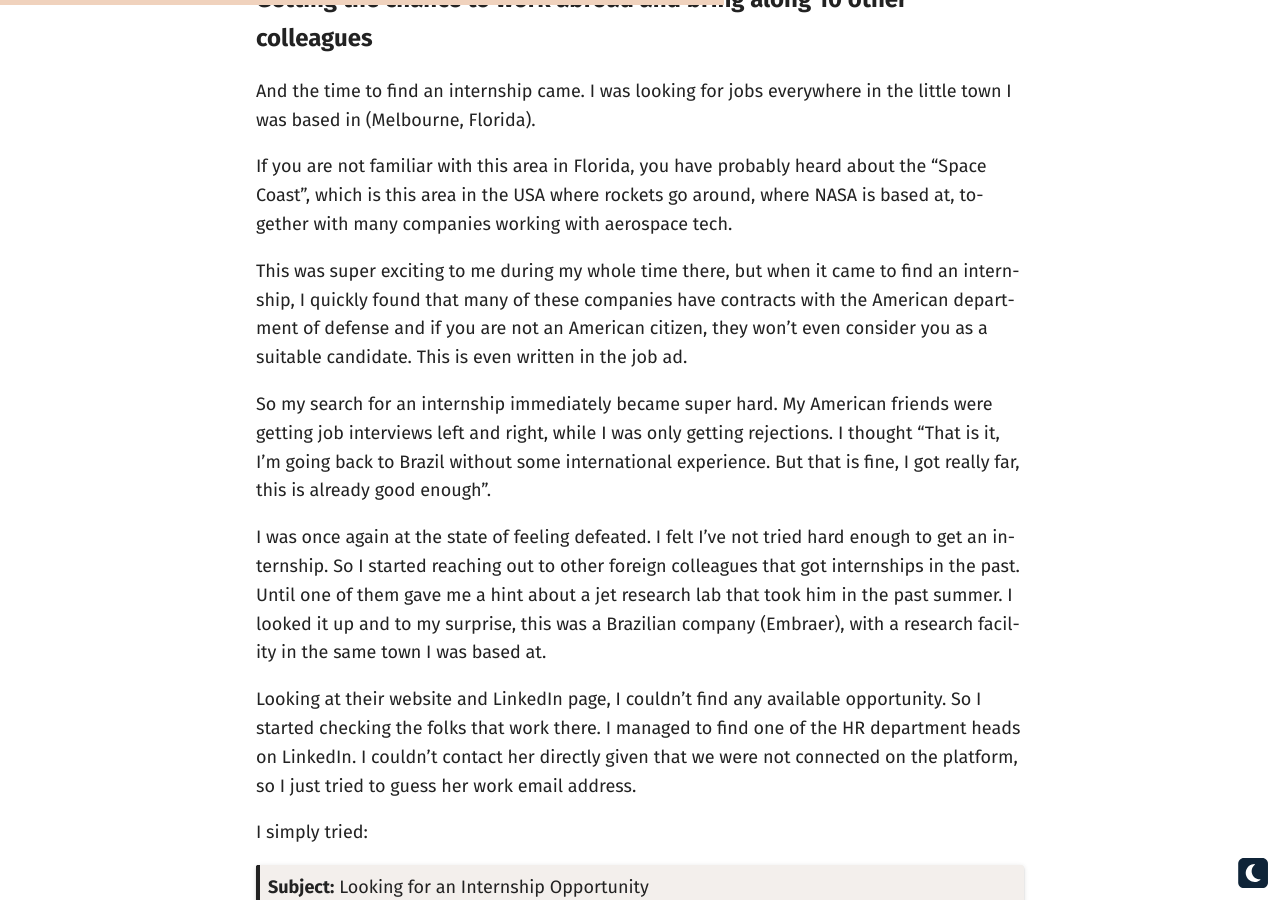
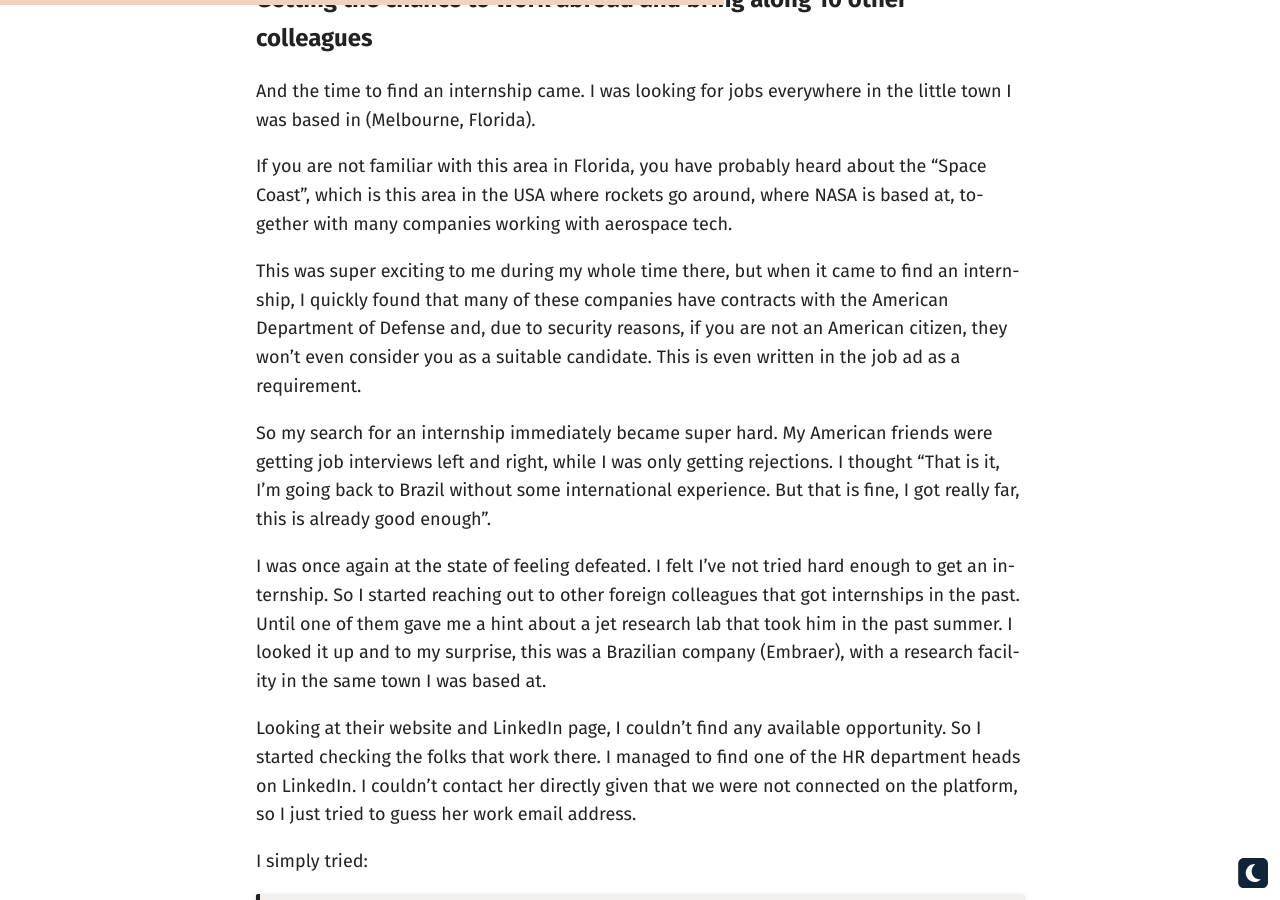
Before and after one commit to brunojppb/brunojppb.github.io, a Jekyll site: the page built from _posts/2023-10-22-ask-like-your-career-depends-on-it.md, in a window 1280 px wide and 900 px high, scrolled down 2939 px. Built offline with Jekyll 4.4.1, drawn with Linux system fonts in a browser that asks for light colours.

Commit message:
Add requirement

```diff
--- a/_posts/2023-10-22-ask-like-your-career-depends-on-it.md
+++ b/_posts/2023-10-22-ask-like-your-career-depends-on-it.md
@@ -109,9 +109,9 @@
 
 This was super exciting to me during my whole time there, but when it came to
 find an internship, I quickly found that many of these companies have contracts
-with the American department of defense and if you are not an American citizen,
-they won't even consider you as a suitable candidate. This is even written in
-the job ad.
+with the American Department of Defense and, due to security reasons, if you are
+not an American citizen, they won't even consider you as a suitable candidate.
+This is even written in the job ad as a requirement.
 
 So my search for an internship immediately became super hard. My American
 friends were getting job interviews left and right, while I was only getting
```
